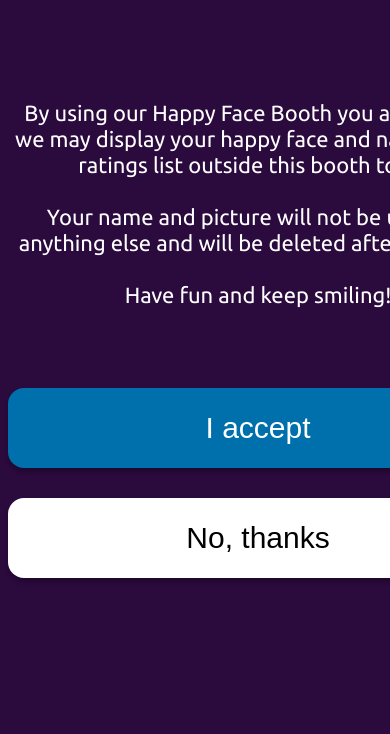
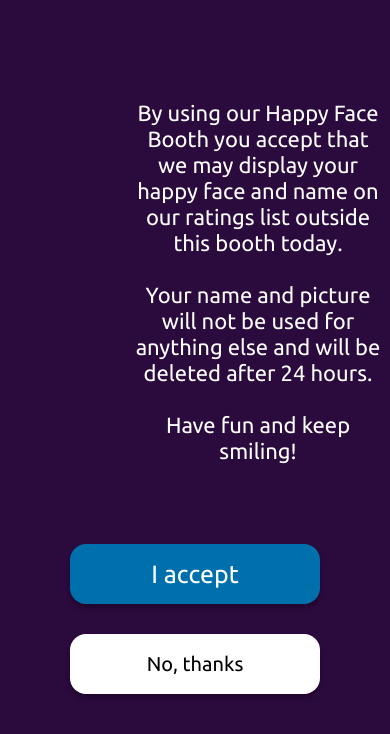
Before and after one commit to anushbhatia/capgleaderboard, a plain HTML site: page index.html in a window 390 px wide. Both pictures are taken after a click on the button "Get Started". Shown: the top 734 px of the page. Drawn offline with nearby package versions, Linux system fonts and the light colour scheme.

Commit message:
Update photo.css

```diff
--- a/css/photo.css
+++ b/css/photo.css
@@ -87,7 +87,7 @@
 }
 
 .disclaimer-info-top {
-    text-align: left;
+    text-align: center;
     font-size: 22px;
     font-weight: bold;
 
@@ -222,6 +222,7 @@
     height: 80px;
     width: 500px;
     color: white;
+    font-family: 'Ubuntu', Fallback, sans-serif;
     background-color: #0070AD;
     border-radius: 16px;
     border:none;
@@ -236,6 +237,7 @@
 .disagree-button {
     height: 80px;
     width: 500px;
+    font-family: 'Ubuntu', Fallback, sans-serif;
     color: black;
     background-color: white;
     border-radius: 16px;
@@ -411,11 +413,28 @@
 }
 .none { display:none; }
 .showDiv { display:block; }
-@media (max-width:540px) {
+@media (max-width:800px){
+    .next-button {
+        height: 80px;
+        width: 350px;
+        font-size: 25px;
+    }
+    .disagree-button {
+        height: 80px;
+        width: 350px;
+        font-size: 25px;
+        position: relative;
+    }
+    .disclaimer-info {
+        font-size: 22px;
+        width: 350px;
+    }
+}
+@media (max-width:600px) {
     .get-started-button {
         font-family: 'Ubuntu', Fallback, sans-serif;
         height: 60px;
-        width:300px;
+        width:350px;
         color: white;
         margin-top: 50px;
         margin:auto;
@@ -429,8 +448,33 @@
         font-weight: bold;
         font-size: 30px;
     }
+    .disclaimer-info-top {
+        text-align: left;
+        font-size: 20px;
+        font-weight: bold;
+
+    }
+    .disclaimer-info {
+        text-align: left;
+        color: #FFFFFF;
+        font-size: 22px;
+        font-family: 'Ubuntu', Fallback, sans-serif;
+        text-align: center;
+        margin: auto;
+        width: 250px;
+    }
+    .disagree-button {
+        height: 60px;
+        width: 250px;
+        font-size: 20px;
+    }
+    .next-button {
+        height: 60px;
+        width: 250px;
+        font-size: 25px;
+    }
 }
-@media (max-width:335px) {
+@media (max-width:400px) {
     .get-started-button {
         font-family: 'Ubuntu', Fallback, sans-serif;
         height: 50px;
```
